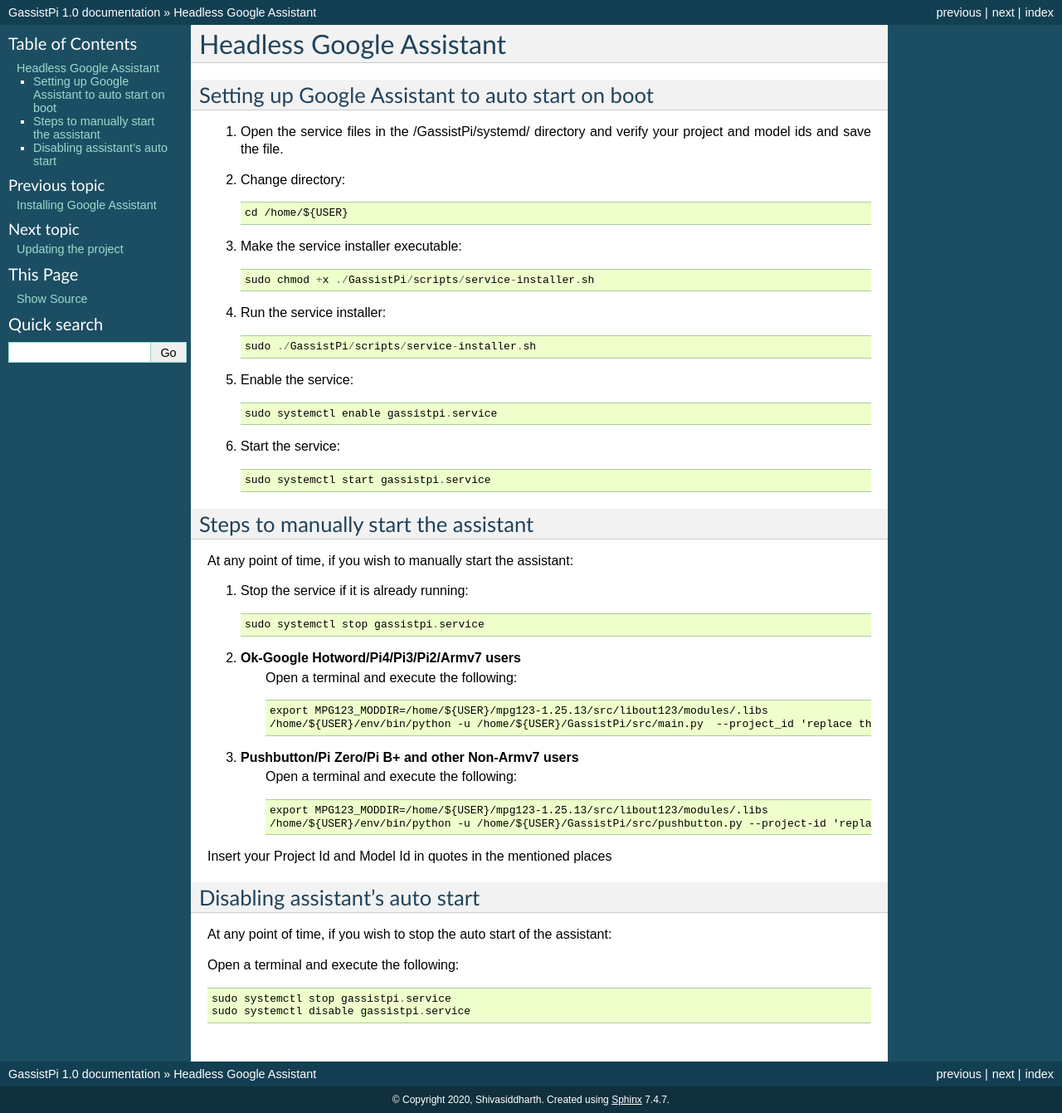
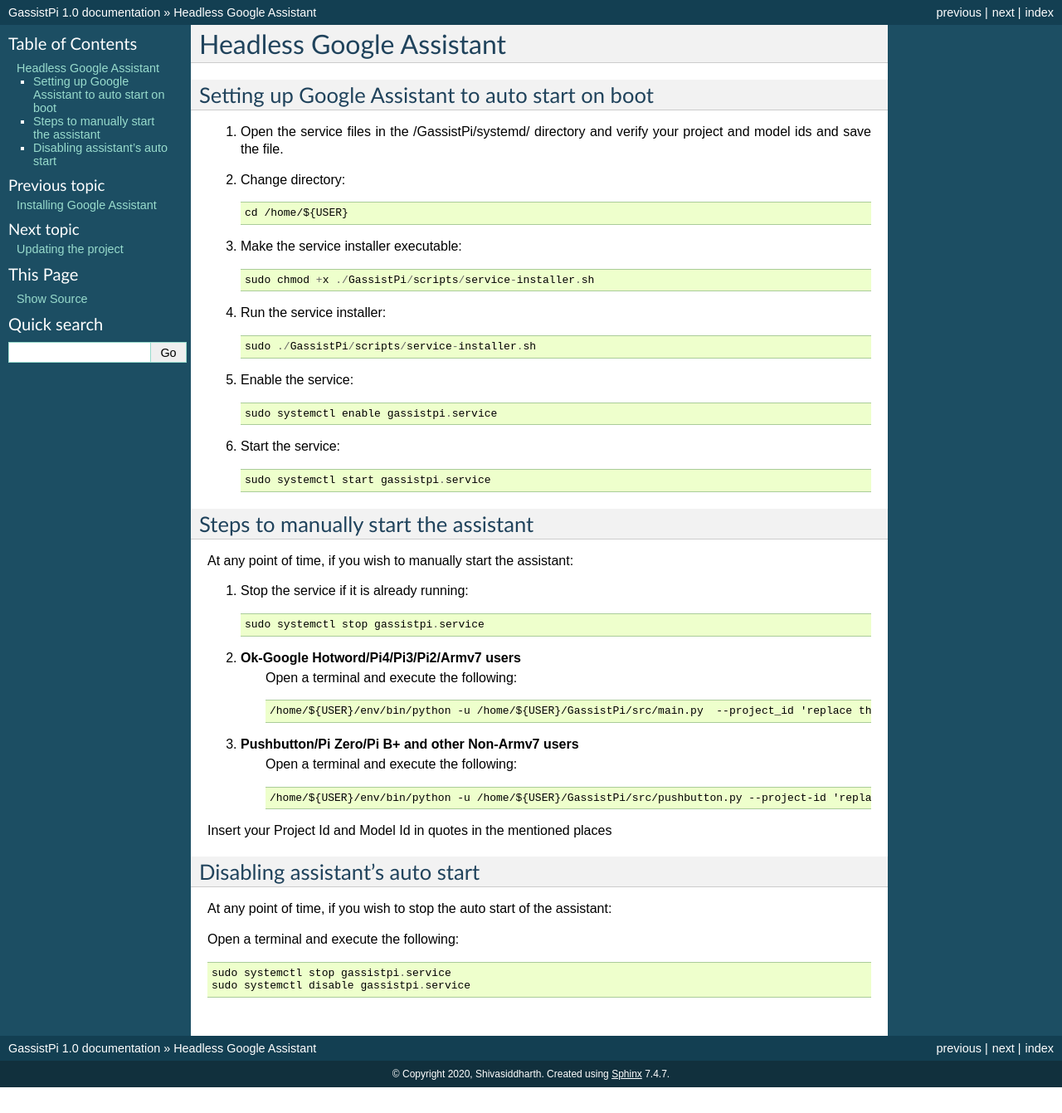
Before and after one commit to shivasiddharth/GassistPi-Documentation, a Sphinx documentation site: the page built from docs/headless.rst, in a window 1280 px wide. Shown: the whole page at 83% size. Built offline with Sphinx 7.4.7, drawn with Linux system fonts in a browser that asks for light colours; after the commit the page ends 1310 px from its top, so only the background shows below that.

Commit message:
Update headless.rst
Remove mpg123 export

```diff
--- a/docs/headless.rst
+++ b/docs/headless.rst
@@ -46,14 +46,12 @@
 2. **Ok-Google Hotword/Pi4/Pi3/Pi2/Armv7 users**
      Open a terminal and execute the following::
 
-       export MPG123_MODDIR=/home/${USER}/mpg123-1.25.13/src/libout123/modules/.libs
        /home/${USER}/env/bin/python -u /home/${USER}/GassistPi/src/main.py  --project_id 'replace this with the project id' --device_model_id 'replace this with the model id'
 
 
 3. **Pushbutton/Pi Zero/Pi B+ and other Non-Armv7 users**
      Open a terminal and execute the following::
 
-       export MPG123_MODDIR=/home/${USER}/mpg123-1.25.13/src/libout123/modules/.libs
        /home/${USER}/env/bin/python -u /home/${USER}/GassistPi/src/pushbutton.py --project-id 'replace this with your project id' --device-model-id 'replace this with the model id'
 
 Insert your Project Id and Model Id in quotes in the mentioned places
```
